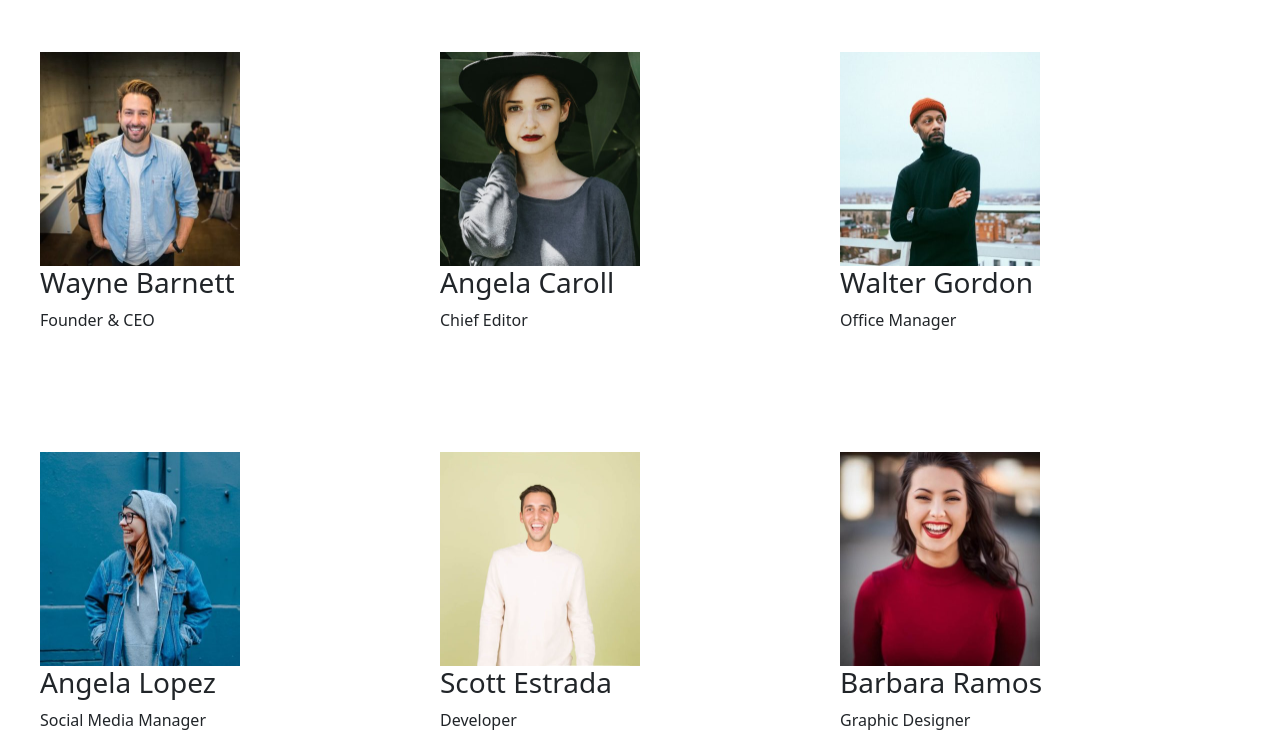
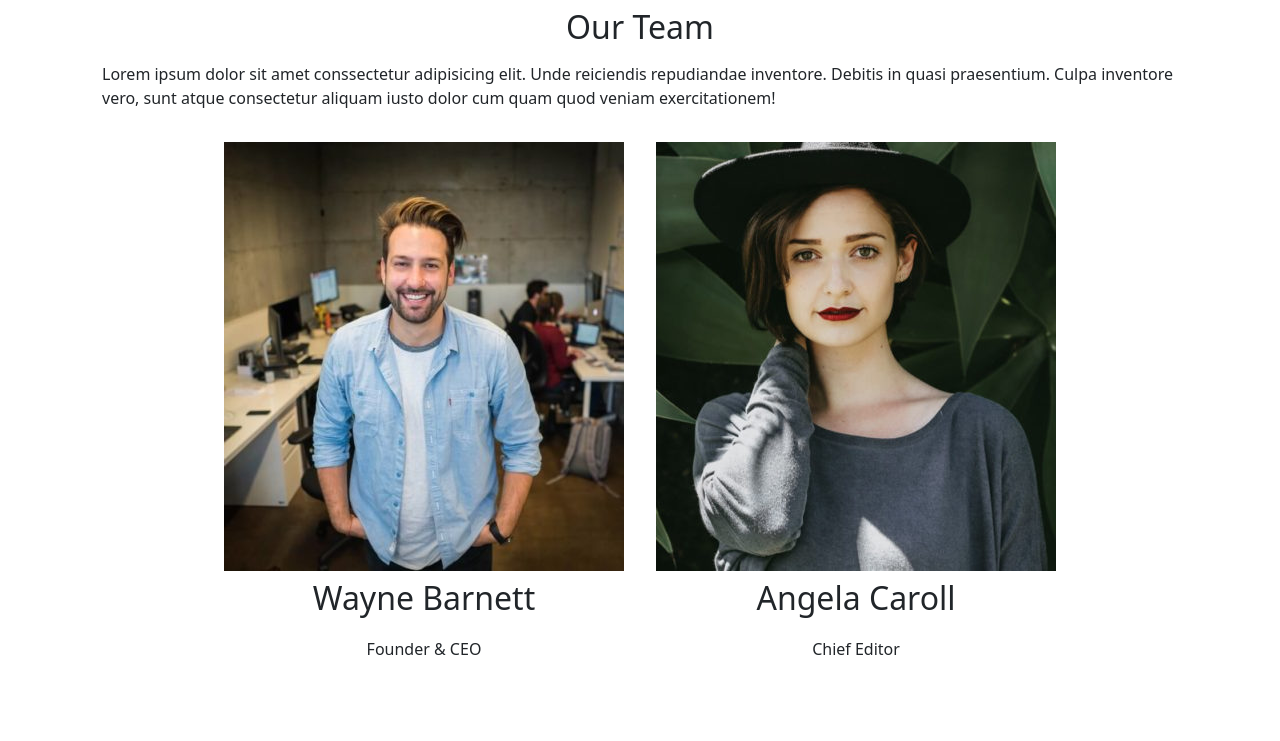
Before and after one commit to NicolaSoggiu/js-our-team, a plain HTML site: page index.html in a window 1280 px wide. Shown: the top 741 px of the page. Drawn offline with nearby package versions, Linux system fonts and the light colour scheme.

Commit message:
add css style

```diff
--- a/assets/style.css
+++ b/assets/style.css
@@ -1,10 +1,33 @@
-.teams {
-    width: 100vw;
-    height: 100vh;
+/* GENERAL */
+
+*{
+    margin: 0;
+    padding: 0;
+    box-sizing: border-box;
 }
 
-.teams img {
-    object-fit: cover;
-    object-position: center;
-    width: 50%;
+/* CONTAINER */
+
+.container{
+    max-width: 1100px;
+    margin-inline: auto;
 }
+
+.container h3{
+    text-align: center;
+    font-size: 2rem;
+    padding: .5rem
+}
+
+.container p{
+    text-align: center;
+    line-height: 30px;
+    padding-bottom: 2rem;
+}
+
+.container .teams{
+    display: flex;
+    flex-wrap: wrap;
+    gap: 2rem;
+    margin-top: 2rem;
+}
--- a/index.html
+++ b/index.html
@@ -16,9 +16,18 @@
     <link rel="stylesheet" href="assets/style.css" />
   </head>
   <body>
-    <div
-      id="teams"
-      class="teams d-flex flex-wrap justify-content-center align-items-center"
-    ></div>
+    <div class="container">
+      <h3 class="text-center">Our Team</h3>
+      <span class="text-center"
+        >Lorem ipsum dolor sit amet conssectetur adipisicing elit. Unde
+        reiciendis repudiandae inventore. Debitis in quasi praesentium. Culpa
+        inventore vero, sunt atque consectetur aliquam iusto dolor cum quam quod
+        veniam exercitationem!</span
+      >
+      <div
+        id="teams"
+        class="teams d-flex flex-wrap justify-content-center align-items-center"
+      ></div>
+    </div>
   </body>
 </html>
```
